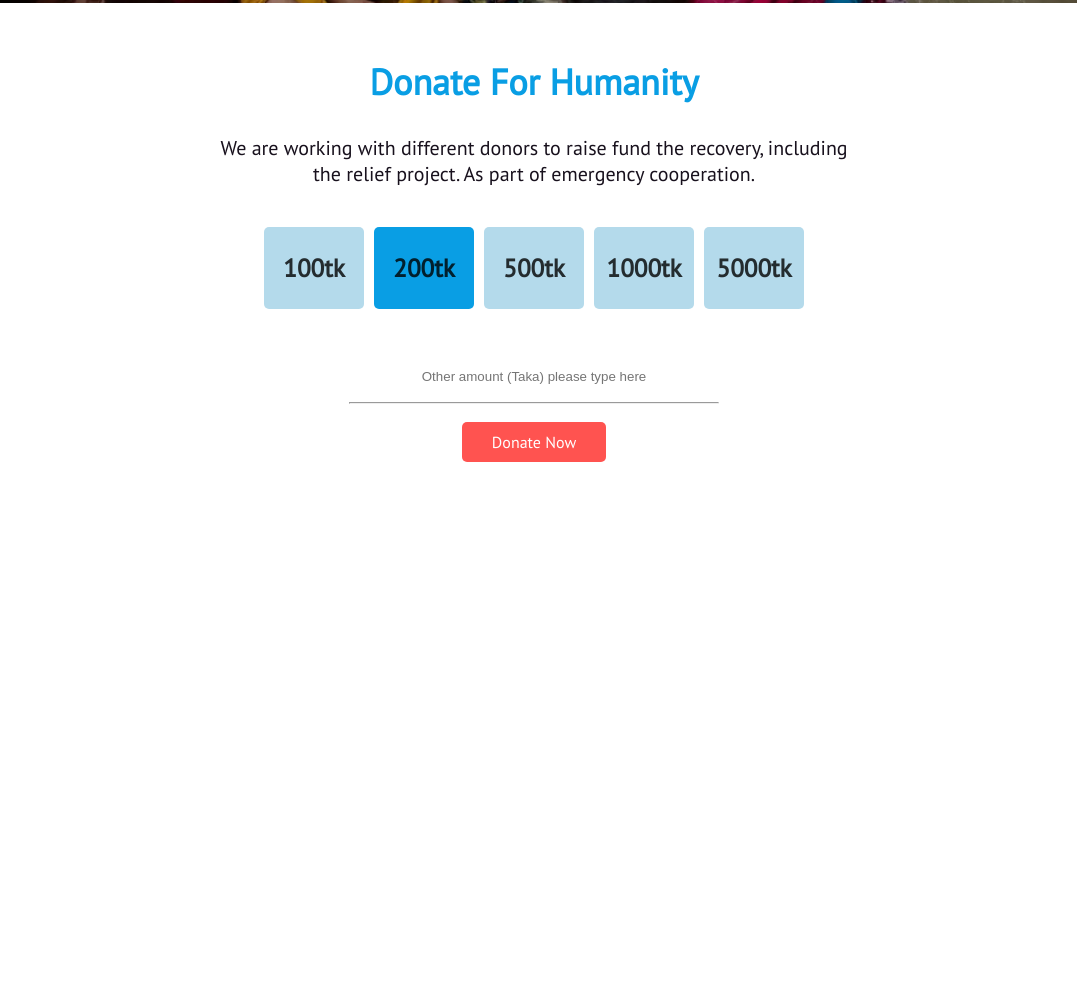
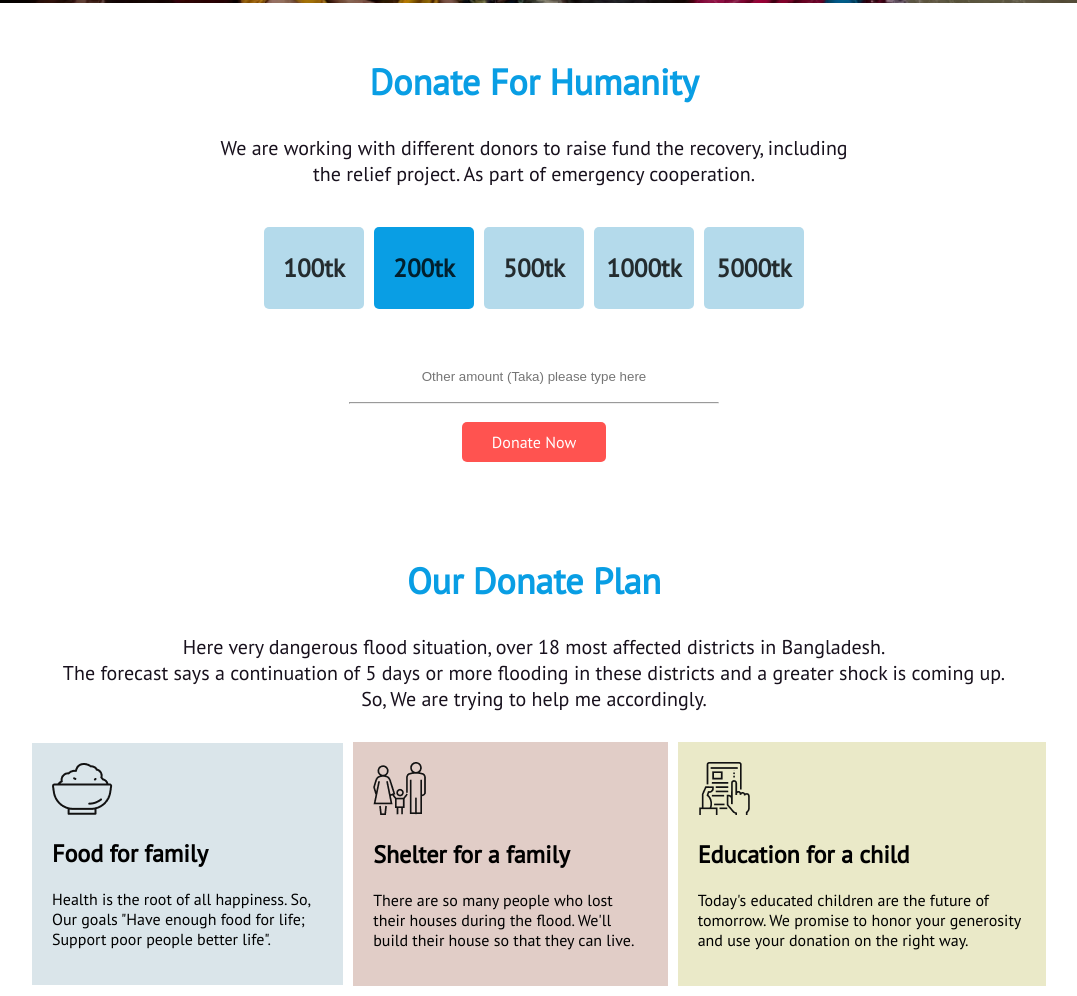
Before and after one commit to webdevmamoon/donate-now, a plain HTML site: page index.html in a window 1280 px wide. Shown: the part 647-1643 px from the top of the page, without its empty margins (106-1183 px from the left). Before the commit the page ends 1149 px from the top, so only its background shows below. Drawn offline with Linux system fonts and the light colour scheme.

Commit message:
donation plan added

```diff
--- a/index.html
+++ b/index.html
@@ -72,7 +72,38 @@
             <a class="donate-button" href="#">Donate Now</a>
         </div>
     </section>
-
+    <section class="donate-plan-container">
+        <div class="donate-plan-area">
+            <div class="donate-plan-content">
+                <h1 class="donate-plan-title">Our Donate Plan </h1>
+                <p class="donate-plan-description">Here very dangerous flood situation, over 18 most affected districts
+                    in Bangladesh.<br> The
+                    forecast says a continuation of 5 days or more flooding in these districts and a greater shock is
+                    coming up.<br> So, We are trying to help me accordingly.</p>
+            </div>
+            <div class="donate-card-container">
+                <div class="donate-card">
+                    <img src="icons/food.png" alt="">
+                    <h1>Food for family</h1>
+                    <p>Health is the root of all happiness. So, Our goals "Have enough food for life; Support poor
+                        people
+                        better life".</p>
+                </div>
+                <div class="donate-card shelter">
+                    <img src="icons/shelter.png" alt="">
+                    <h1>Shelter for a family</h1>
+                    <p>There are so many people who lost their houses during the flood. We'll build their house so that
+                        they can live.</p>
+                </div>
+                <div class="donate-card education">
+                    <img src="icons/Frame-1.png" alt="">
+                    <h1>Education for a child</h1>
+                    <p>Today's educated children are the future of tomorrow. We promise to
+                        honor your generosity and use your donation on the right way. </p>
+                </div>
+            </div>
+        </div>
+    </section>
 </body>
 
 </html>
--- a/style.css
+++ b/style.css
@@ -123,3 +123,47 @@ body {
     border: none;
     padding: 10px;
 }
+
+.donate-plan-area {
+    text-align: center;
+    padding: 55px 0 10px 0;
+}
+
+.donate-plan-title {
+    font-size: 36px;
+    font-weight: 600;
+    color: #099ee4;
+    margin: 0;
+}
+
+.donate-plan-description {
+    font-size: 20px;
+    font-weight: 300;
+    color: #18111d;
+    padding: 10px 0;
+}
+
+.donate-card-container {
+    display: flex;
+    align-items: center;
+    justify-content: center;
+    width: 80%;
+    margin: auto;
+}
+
+.donate-card {
+    text-align: left;
+    width: auto;
+    height: auto;
+    background-color: #dae5ea;
+    margin-left: 10px;
+    padding: 20px;
+}
+
+.shelter {
+    background-color: #e1cdc7;
+}
+
+.education {
+    background-color: #eae9c8;
+}
```
Also changed, not shown: icons/Frame-1.png (added), icons/food.png (added), icons/shelter.png (added).
